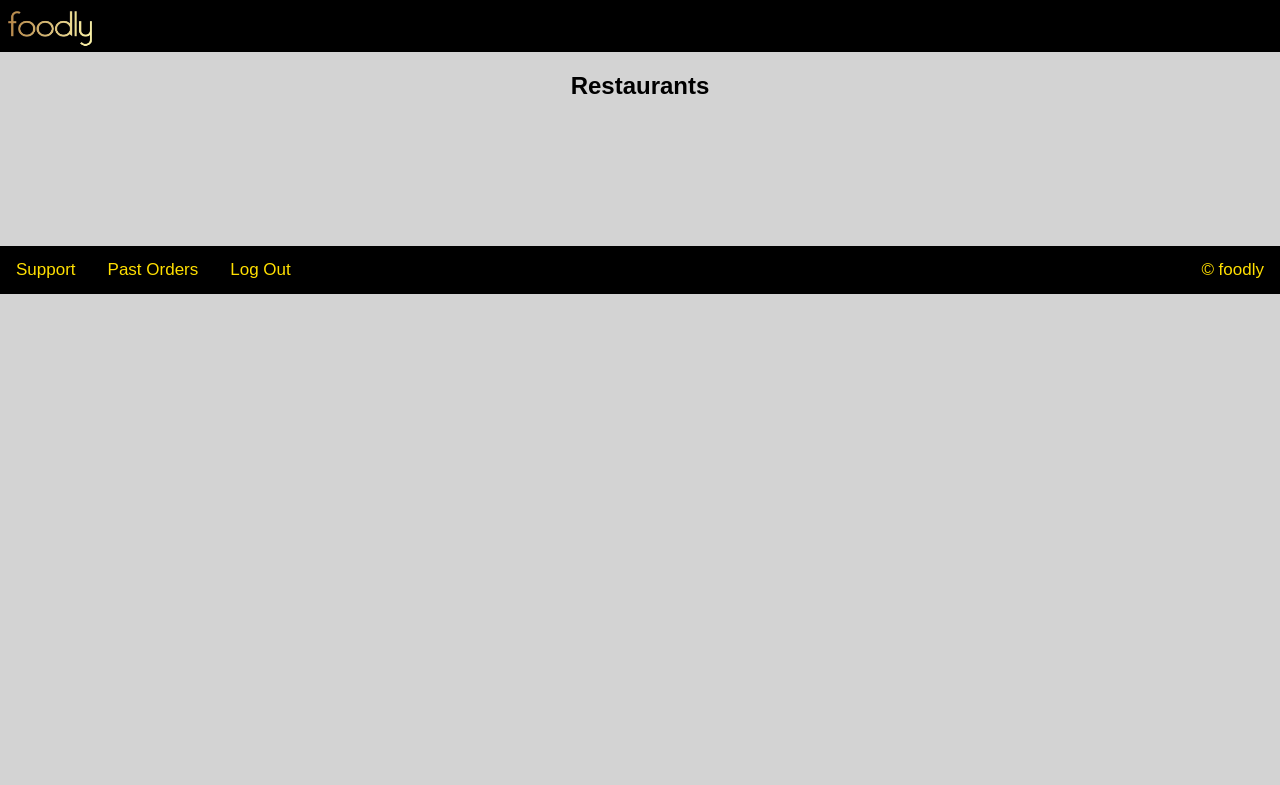
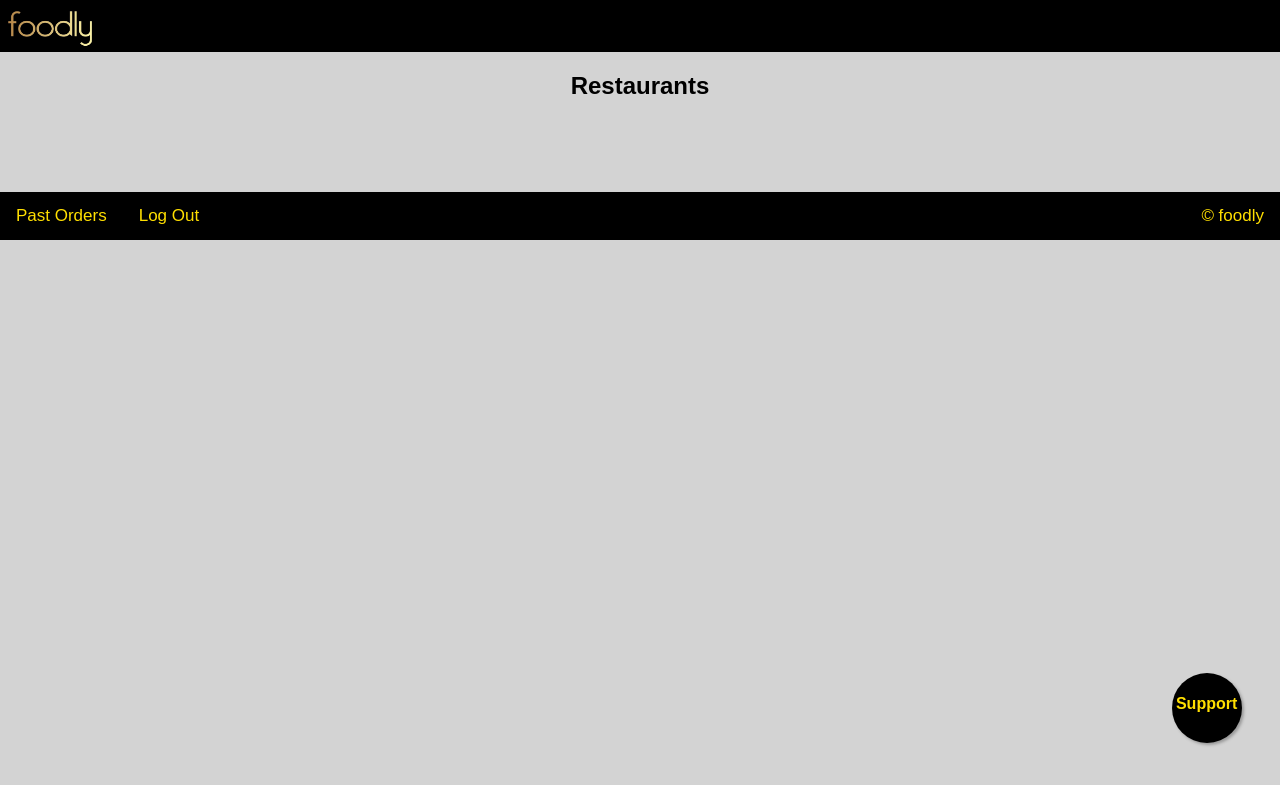
Before and after one commit to namanvashistha/foodly, a PHP site: page /home.php in a window 1280 px wide. Shown: the top 785 px of the page. Run offline with PHP 8.4, Linux system fonts and the light colour scheme; the visitor is signed in with stand-in values (Sample User, id 1); data that the repository does not hold is empty.

Commit message:
minor changes

```diff
--- a/css/home.css
+++ b/css/home.css
@@ -42,15 +42,6 @@ body{
 
 }
 
-input[type=text], input[type=password] {
-    width: 100%;
-    height: 100%;
-    padding: 2px 2px;
-    margin: 8px 0;
-    display: inline-block;
-    border: 1px solid #ccc;
-    box-sizing: border-box;
-}
 
 .cancelbtn {
     width: auto;
@@ -253,13 +244,9 @@ h4{
     padding: 2px 16px;
 }
 
-#chat-box{
-  display: none;
-  width: 50%;
-}
+
 .arrow-down{
-
-    width: 0;
+  width: 0;
   height: 0;
   border-left: 5px solid transparent;
   border-right: 5px solid transparent;
@@ -375,3 +362,47 @@ h4{
   line-height: 1.5;
   margin-bottom: 1.25rem;
 }
+
+#floating_button{
+  position:fixed;
+  width: 70px;
+  height: 70px;
+  bottom:57px;
+  text-align: center;
+  right:3%;
+  background-color: black;
+  color:#FFDF00;
+  border-radius:50%;
+  box-shadow: 2px 2px 3px #999;
+  text-decoration: none;
+  cursor: pointer;
+  padding: 22px 3px 0 3px;
+  text-align: center;
+}
+#floating_button b{
+  margin-top: 50px;
+
+}
+
+#chat-box{
+  display: none;
+  bottom:150px;
+  background-color: red;
+  position:fixed;
+  width:90%;
+  right:3%;
+  color:#000;
+  box-shadow: 2px 2px 3px #999;
+
+#floating_button:hover{
+  background-color: #FFDF00;
+  color: black;
+}
+
+#chat-box input[type=submit] {
+
+}
+
+#chat-box input[type=text] {
+
+}
--- a/home.php
+++ b/home.php
@@ -80,14 +80,14 @@ $q1=mysqli_query($con,$q);
 		<input type="submit" id="send_button" value="send" >
 	</div>
 </div>
-<br><br><br><br><br><br><br>
+<br><br><br><br>
 
  <div class="navbar">
-       	<a onclick="show_chat_box()">Support</a>
         <a href="#">Past Orders</a>
         <a href="logout.php">Log Out</a>
         <div class="copy">&copy; foodly</div>
 </div>
+       	<a id ="floating_button" onclick="show_chat_box()"><b>Support</b></a>
 <script>
 	$(document).ready(function(){
 	$('#send_button').click(function(){
```
